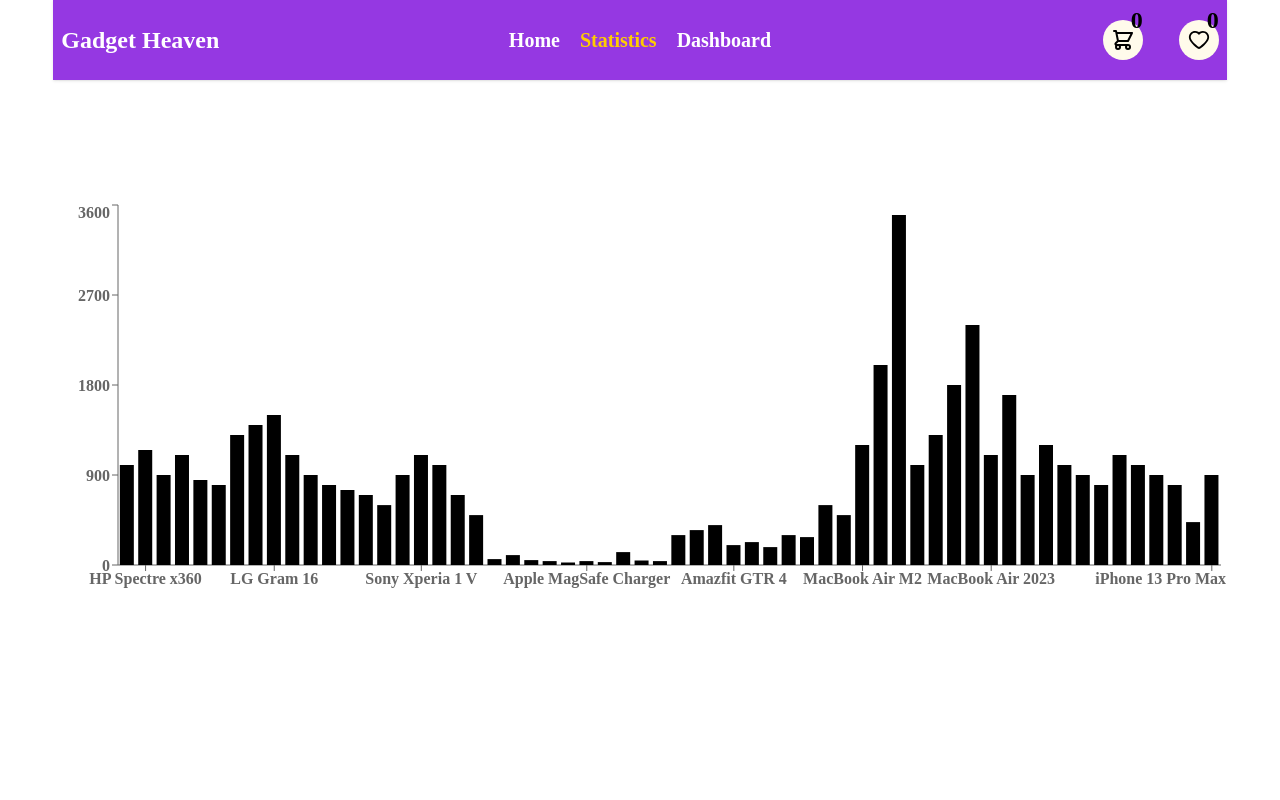
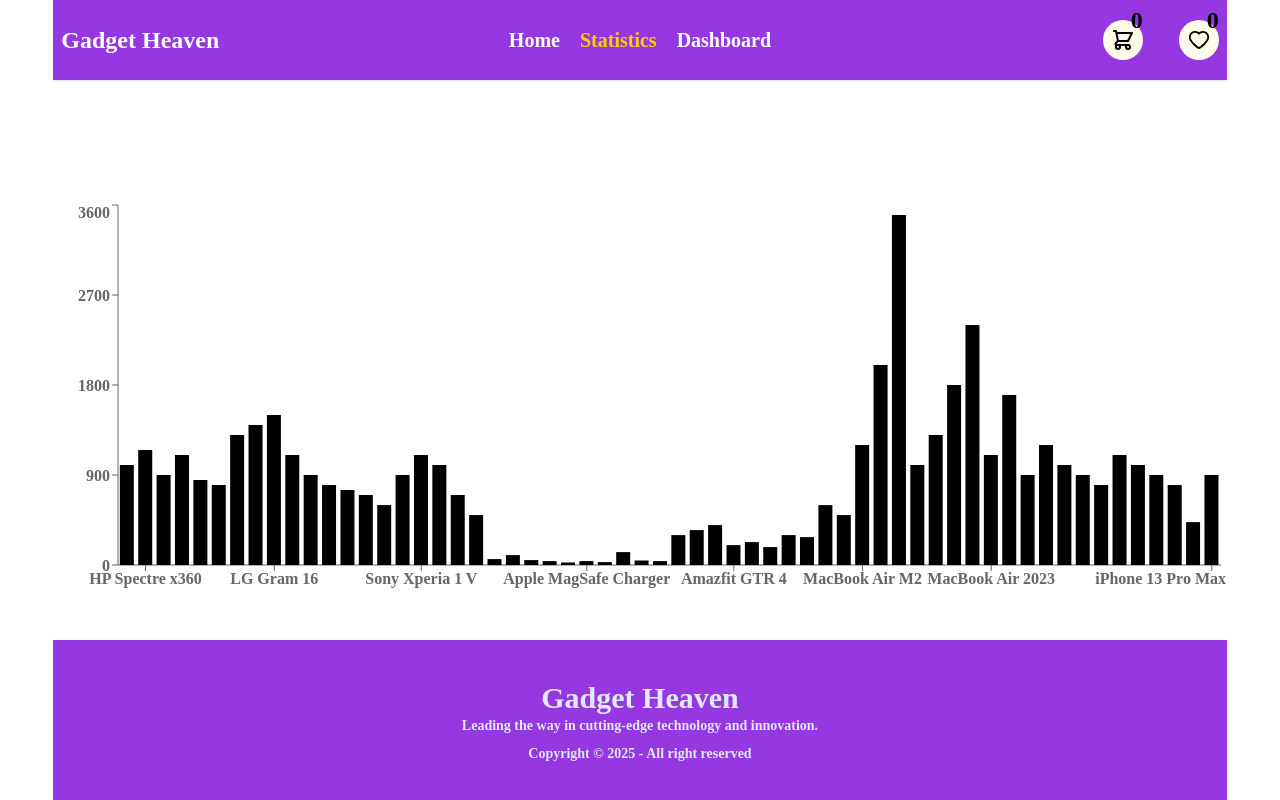
Before and after one commit to sadhin28/gadgetHeaven-A8, a React (Vite) app: page /Statistics in a window 1280 px wide. Shown: the top 800 px of the page. Built offline with nearby package versions, Linux system fonts and the light colour scheme.

Commit message:
add barchart

```diff
--- a/src/App.jsx
+++ b/src/App.jsx
@@ -22,7 +22,7 @@
   return (
     <div className="w-11/12 mx-auto">
         <Navbar data={data}></Navbar>
-       <div className="min-h-[calc(100vh-20px)]">
+       <div className="min-h-[calc(100vh-420px)]">
           <Outlet></Outlet>
        </div>
        <Footer></Footer>
--- a/src/Components/Statistics.jsx
+++ b/src/Components/Statistics.jsx
@@ -13,7 +13,7 @@
           data={data}>
                <XAxis dataKey='name'></XAxis>
                <YAxis dataKey=""></YAxis>
-               <Bar dataKey='price'></Bar>
+               <Bar width={150} dataKey='price'></Bar>
           </BarChart>
          </ResponsiveContainer>
 
```
